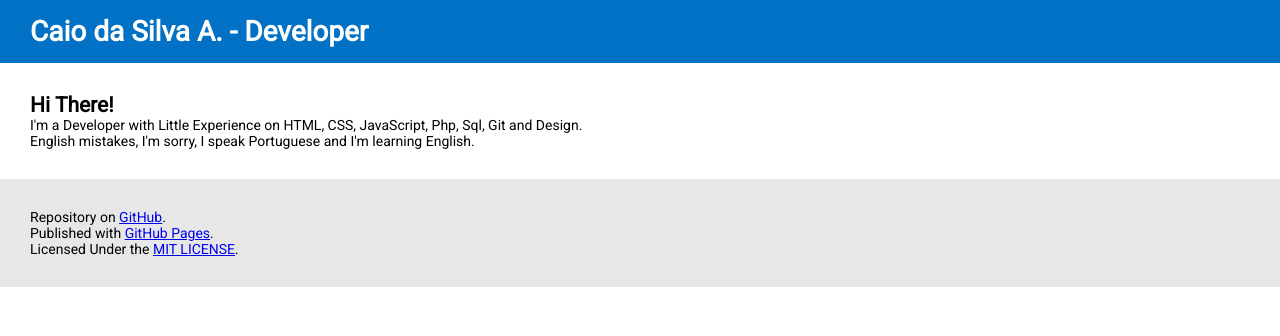
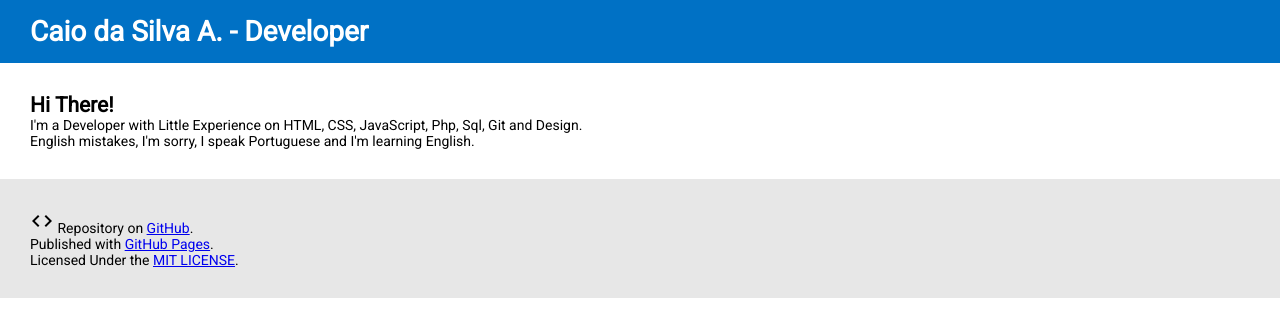
Before and after one commit to caiodsa-lab/caiodsa-lab.github.io, a plain HTML site: page index.html in a window 1280 px wide. Drawn offline with Linux system fonts and the light colour scheme.

Commit message:
Update index.html

```diff
--- a/index.html
+++ b/index.html
@@ -26,7 +26,7 @@
     </main>
     <footer>
         <p>
-           Repository on <a href="https://github.com/caiodsa-lab/caiodsa-lab.github.io">GitHub</a>.
+           <span class="material-icons">code</span> Repository on <a href="https://github.com/caiodsa-lab/caiodsa-lab.github.io">GitHub</a>.
            <br>
            Published with <a href="https://pages.github.com">GitHub Pages</a>.
            <br>
```
